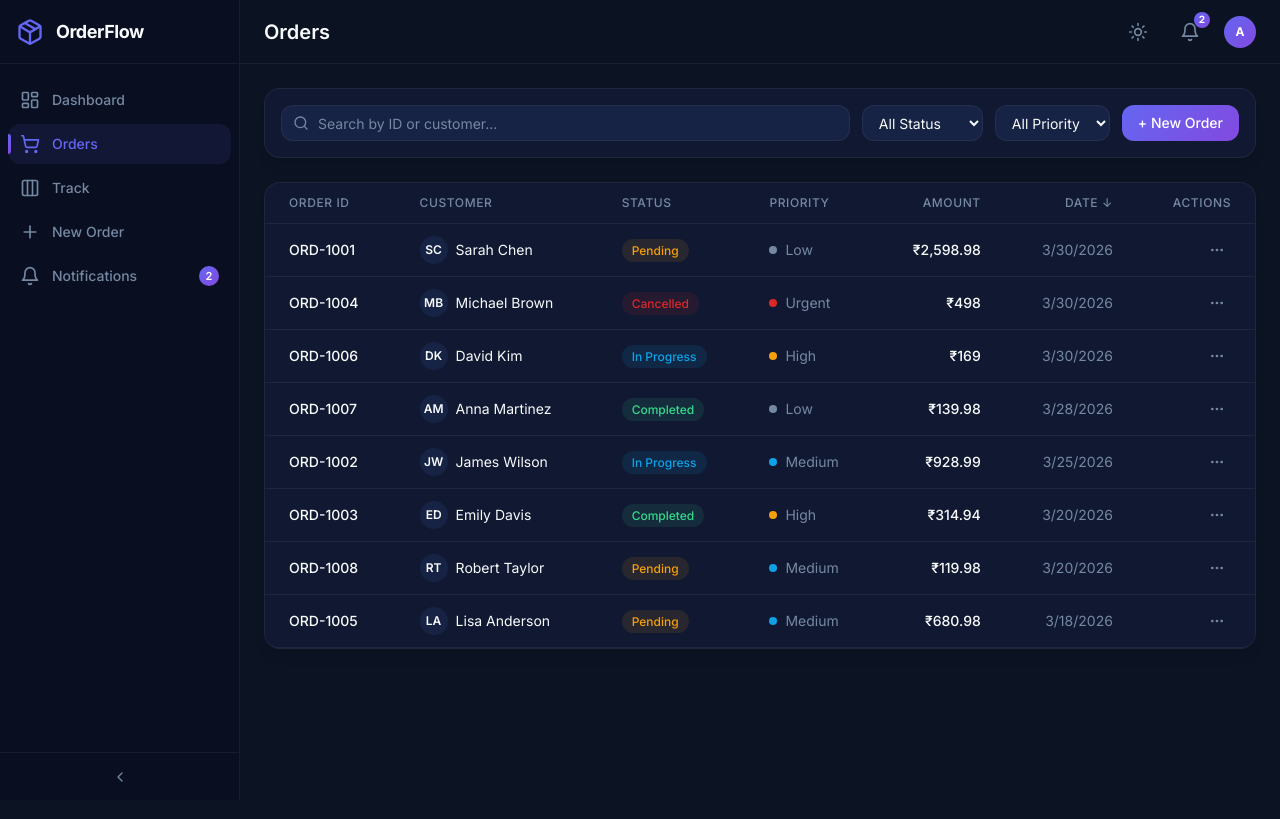
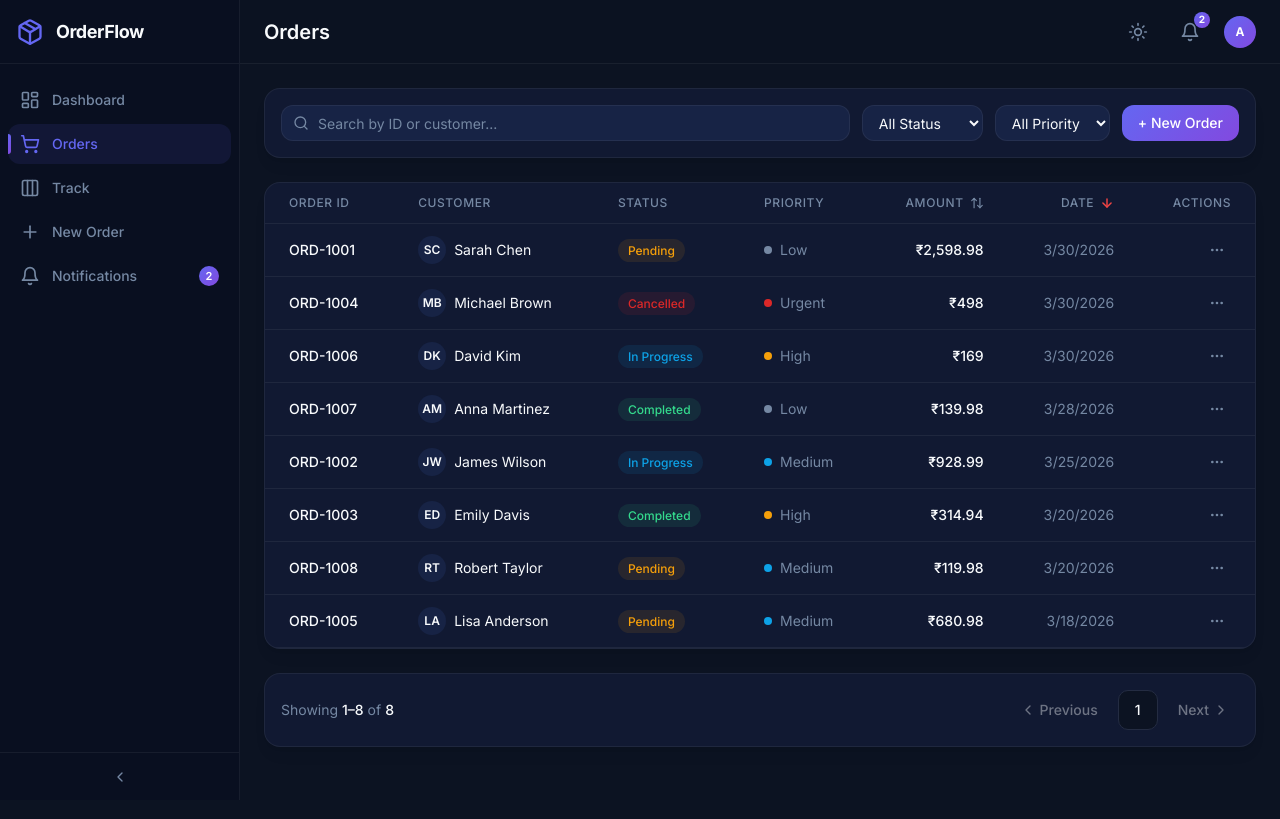
Before and after one commit to Shadab0072/order-management-system, a React (Vite) app: page /orders in a window 1280 px wide. Built offline with nearby package versions, Linux system fonts and the light colour scheme.

Commit message:
Enhanced UI components for better accessibility and usability. Updated dialog and dropdown menu styles for improved responsiveness and added pagination to the order list for better navigation. Refactored dropdown menu item actions to close the menu after selection.

```diff
--- a/src/components/ui/dialog.jsx
+++ b/src/components/ui/dialog.jsx
@@ -120,7 +120,7 @@ const DialogContent = forwardRef(({ className, children, hideClose, ...props },
   return createPortal(
     <AnimatePresence>
       {open && (
-        <div className="fixed inset-0 z-50 flex items-center justify-center">
+        <div className="fixed inset-0 z-50 flex items-center justify-center overflow-y-auto p-4 pt-6 pb-10 sm:p-6 sm:pb-12">
           <DialogOverlay onClick={() => setOpen(false)} />
           <motion.div
             ref={ref}
@@ -131,7 +131,7 @@ const DialogContent = forwardRef(({ className, children, hideClose, ...props },
             exit={{ opacity: 0, scale: 0.96 }}
             transition={{ duration: 0.15 }}
             className={cn(
-              "fixed left-[50%] top-[50%] z-50 grid w-full max-w-lg translate-x-[-50%] translate-y-[-50%] gap-4 border bg-background p-6 shadow-lg sm:rounded-lg",
+              "relative left-auto top-auto z-50 my-auto grid w-full max-w-lg max-h-[min(90vh,calc(100vh-4rem))] translate-x-0 translate-y-0 gap-4 overflow-y-auto border bg-background p-6 shadow-lg sm:rounded-lg",
               className
             )}
             onClick={(e) => e.stopPropagation()}
--- a/src/context/OrderContext.jsx
+++ b/src/context/OrderContext.jsx
@@ -22,7 +22,8 @@ const sampleCustomers = [
   { name: "Lisa Anderson", email: "lisa@example.com", phone: "+1 555-0105", address: "654 Maple Rd", city: "Chicago", state: "IL", zip: "60601" },
   { name: "David Kim", email: "david@example.com", phone: "+1 555-0106", address: "987 Birch Ct", city: "Denver", state: "CO", zip: "80201" },
   { name: "Anna Martinez", email: "anna@example.com", phone: "+1 555-0107", address: "147 Walnut Way", city: "Miami", state: "FL", zip: "33101" },
-  { name: "Robert Taylor", email: "robert@example.com", phone: "+1 555-0108", address: "258 Spruce Pl", city: "Portland", state: "OR", zip: "97201" }
+  { name: "Robert Taylor", email: "robert@example.com", phone: "+1 555-0108", address: "258 Spruce Pl", city: "Portland", state: "OR", zip: "97201" },
+
 ];
 const sampleItems = [
   [{ id: "1", name: 'MacBook Pro 16"', quantity: 1, price: 2499 }, { id: "2", name: "USB-C Hub", quantity: 2, price: 49.99 }],
--- a/src/pages/OrderList.jsx
+++ b/src/pages/OrderList.jsx
@@ -1,8 +1,34 @@
-import React, { useMemo, useState } from "react";
+import React, { useEffect, useMemo, useState } from "react";
 import { Link, useNavigate } from "react-router-dom";
-import { Search, Eye, Edit, XCircle, MoreHorizontal } from "lucide-react";
+import {
+  Search,
+  Eye,
+  Edit,
+  XCircle,
+  MoreHorizontal,
+  ArrowUp,
+  ArrowDown,
+  ArrowUpDown
+} from "lucide-react";
 import { useOrders } from "@/context/OrderContext";
 import { cn } from "@/lib/cn";
+import {
+  Pagination,
+  PaginationContent,
+  PaginationEllipsis,
+  PaginationItem,
+  PaginationLink,
+  PaginationNext,
+  PaginationPrevious
+} from "@/components/ui/pagination";
+import {
+  DropdownMenu,
+  DropdownMenuContent,
+  DropdownMenuItem,
+  DropdownMenuTrigger
+} from "@/components/ui/dropdown-menu";
+
+const PAGE_SIZE = 10;
 const statusBg = {
   pending: "bg-warning/10 text-warning",
   in_progress: "bg-info/10 text-info",
@@ -23,7 +49,7 @@ function OrderList() {
   const [priorityFilter, setPriorityFilter] = useState("all");
   const [sortField, setSortField] = useState("date");
   const [sortDir, setSortDir] = useState("desc");
-  const [actionMenu, setActionMenu] = useState(null);
+  const [page, setPage] = useState(1);
   const filtered = useMemo(() => {
     let result = [...orders];
     if (search) {
@@ -39,6 +65,34 @@ function OrderList() {
     });
     return result;
   }, [orders, search, statusFilter, priorityFilter, sortField, sortDir]);
+  const totalPages = Math.max(1, Math.ceil(filtered.length / PAGE_SIZE));
+  const paginated = useMemo(() => {
+    const start = (page - 1) * PAGE_SIZE;
+    return filtered.slice(start, start + PAGE_SIZE);
+  }, [filtered, page]);
+  const rangeStart = filtered.length === 0 ? 0 : (page - 1) * PAGE_SIZE + 1;
+  const rangeEnd = filtered.length === 0 ? 0 : Math.min(page * PAGE_SIZE, filtered.length);
+  useEffect(() => {
+    setPage(1);
+  }, [search, statusFilter, priorityFilter, sortField, sortDir]);
+  useEffect(() => {
+    setPage((p) => Math.min(p, totalPages));
+  }, [totalPages]);
+  const pageItems = useMemo(() => {
+    const t = totalPages;
+    const p = page;
+    if (t <= 7) return Array.from({ length: t }, (_, i) => i + 1);
+    const set = new Set([1, t, p, p - 1, p + 1].filter((n) => n >= 1 && n <= t));
+    const sorted = [...set].sort((a, b) => a - b);
+    const out = [];
+    let prev = 0;
+    for (const n of sorted) {
+      if (prev && n - prev > 1) out.push("ellipsis");
+      out.push(n);
+      prev = n;
+    }
+    return out;
+  }, [page, totalPages]);
   const toggleSort = (field) => {
     if (sortField === field) setSortDir((d) => d === "asc" ? "desc" : "asc");
     else {
@@ -47,7 +101,7 @@ function OrderList() {
     }
   };
   return (
-    <div className="space-y-4 sm:space-y-6 animate-fade-in">
+    <div className="space-y-4 sm:space-y-6 animate-fade-in pb-10 sm:pb-12">
       <div
         className="glass-card p-3 sm:p-4 flex flex-col sm:flex-row flex-wrap items-stretch sm:items-center gap-2 sm:gap-3">
         <div className="relative flex-1 min-w-0">
@@ -109,7 +163,7 @@ function OrderList() {
         </Link>
       </div>
       <div className="sm:hidden space-y-2">
-        {filtered.map((order) => <div
+        {paginated.map((order) => <div
           key={order.id}
           role="button"
           tabIndex={0}
@@ -206,16 +260,52 @@ function OrderList() {
                   Priority
                 </th>
                 <th
-                  className="text-right py-3 px-4 lg:px-6 text-xs font-medium text-muted-foreground uppercase tracking-wider cursor-pointer select-none hover:text-foreground"
+                  scope="col"
+                  aria-sort={
+                    sortField === "amount"
+                      ? sortDir === "asc"
+                        ? "ascending"
+                        : "descending"
+                      : undefined
+                  }
+                  className="text-right py-3 px-4 lg:px-6 text-xs font-medium text-muted-foreground uppercase tracking-wider cursor-pointer select-none hover:text-foreground transition-colors"
                   onClick={() => toggleSort("amount")}>
-                  {"Amount "}
-                  {sortField === "amount" && (sortDir === "asc" ? "\u2191" : "\u2193")}
+                  <span className="inline-flex w-full items-center justify-end gap-1.5">
+                    Amount
+                    {sortField === "amount" ? (
+                      sortDir === "asc" ? (
+                        <ArrowUp className="h-3.5 w-3.5 shrink-0 text-emerald-500" strokeWidth={2.5} aria-hidden />
+                      ) : (
+                        <ArrowDown className="h-3.5 w-3.5 shrink-0 text-red-500" strokeWidth={2.5} aria-hidden />
+                      )
+                    ) : (
+                      <ArrowUpDown className="h-3.5 w-3.5 shrink-0 text-muted-foreground" strokeWidth={2} aria-hidden />
+                    )}
+                  </span>
                 </th>
                 <th
-                  className="text-right py-3 px-4 lg:px-6 text-xs font-medium text-muted-foreground uppercase tracking-wider cursor-pointer select-none hover:text-foreground hidden lg:table-cell"
+                  scope="col"
+                  aria-sort={
+                    sortField === "date"
+                      ? sortDir === "asc"
+                        ? "ascending"
+                        : "descending"
+                      : undefined
+                  }
+                  className="text-right py-3 px-4 lg:px-6 text-xs font-medium text-muted-foreground uppercase tracking-wider cursor-pointer select-none hover:text-foreground transition-colors hidden lg:table-cell"
                   onClick={() => toggleSort("date")}>
-                  {"Date "}
-                  {sortField === "date" && (sortDir === "asc" ? "\u2191" : "\u2193")}
+                  <span className="inline-flex w-full items-center justify-end gap-1.5">
+                    Date
+                    {sortField === "date" ? (
+                      sortDir === "asc" ? (
+                        <ArrowUp className="h-3.5 w-3.5 shrink-0 text-emerald-500" strokeWidth={2.5} aria-hidden />
+                      ) : (
+                        <ArrowDown className="h-3.5 w-3.5 shrink-0 text-red-500" strokeWidth={2.5} aria-hidden />
+                      )
+                    ) : (
+                      <ArrowUpDown className="h-3.5 w-3.5 shrink-0 text-muted-foreground" strokeWidth={2} aria-hidden />
+                    )}
+                  </span>
                 </th>
                 <th
                   className="text-right py-3 px-4 lg:px-6 text-xs font-medium text-muted-foreground uppercase tracking-wider">
@@ -224,7 +314,7 @@ function OrderList() {
               </tr>
             </thead>
             <tbody>
-              {filtered.map((order) => <tr
+              {paginated.map((order) => <tr
                 key={order.id}
                 role="button"
                 tabIndex={0}
@@ -272,41 +362,39 @@ function OrderList() {
                   className="py-3 px-4 lg:px-6 text-right text-muted-foreground hidden lg:table-cell">
                   {new Date(order.date).toLocaleDateString()}
                 </td>
-                <td
-                  className="py-3 px-4 lg:px-6 text-right relative"
-                  onClick={(e) => e.stopPropagation()}>
-                  <button
-                    type="button"
-                    onClick={() => setActionMenu(actionMenu === order.id ? null : order.id)}
-                    className="p-1.5 rounded-lg hover:bg-muted transition-colors">
-                    <MoreHorizontal className="h-4 w-4 text-muted-foreground" />
-                  </button>
-                  {actionMenu === order.id && <div
-                    className="absolute right-4 lg:right-6 top-full mt-1 w-36 rounded-xl bg-surface-1 border border-border shadow-xl z-50 py-1 animate-scale-in">
-                    <Link
-                      to={`/orders/${order.id}`}
-                      className="flex items-center gap-2 px-3 py-2 text-sm text-foreground hover:bg-muted/50"
-                      onClick={() => setActionMenu(null)}>
-                      <Eye className="h-3.5 w-3.5" />
-                      {" View"}
-                    </Link>
-                    <Link
-                      to={`/orders/${order.id}/edit`}
-                      className="flex items-center gap-2 px-3 py-2 text-sm text-foreground hover:bg-muted/50"
-                      onClick={() => setActionMenu(null)}>
-                      <Edit className="h-3.5 w-3.5" />
-                      {" Edit"}
-                    </Link>
-                    {order.status !== "cancelled" && <button
-                      onClick={() => {
-                        cancelOrder(order.id);
-                        setActionMenu(null);
-                      }}
-                      className="flex items-center gap-2 px-3 py-2 text-sm text-destructive hover:bg-muted/50 w-full">
-                      <XCircle className="h-3.5 w-3.5" />
-                      {" Cancel"}
-                    </button>}
-                  </div>}
+                <td className="py-3 px-4 lg:px-6 text-right" onClick={(e) => e.stopPropagation()}>
+                  <DropdownMenu>
+                    <DropdownMenuTrigger asChild={true}>
+                      <button
+                        type="button"
+                        className="p-1.5 rounded-lg hover:bg-muted transition-colors"
+                        aria-label="Order actions">
+                        <MoreHorizontal className="h-4 w-4 text-muted-foreground" />
+                      </button>
+                    </DropdownMenuTrigger>
+                    <DropdownMenuContent
+                      align="end"
+                      className="w-36 rounded-xl border-border bg-surface-1 py-1 shadow-xl">
+                      <DropdownMenuItem
+                        className="cursor-pointer gap-2 rounded-lg px-3 py-2 text-foreground hover:bg-muted/50 focus:bg-muted/50"
+                        onClick={() => navigate(`/orders/${order.id}`)}>
+                        <Eye className="h-3.5 w-3.5 shrink-0" />
+                        View
+                      </DropdownMenuItem>
+                      <DropdownMenuItem
+                        className="cursor-pointer gap-2 rounded-lg px-3 py-2 text-foreground hover:bg-muted/50 focus:bg-muted/50"
+                        onClick={() => navigate(`/orders/${order.id}/edit`)}>
+                        <Edit className="h-3.5 w-3.5 shrink-0" />
+                        Edit
+                      </DropdownMenuItem>
+                      {order.status !== "cancelled" && <DropdownMenuItem
+                        className="cursor-pointer gap-2 rounded-lg px-3 py-2 text-destructive hover:bg-muted/50 focus:bg-muted/50"
+                        onClick={() => cancelOrder(order.id)}>
+                        <XCircle className="h-3.5 w-3.5 shrink-0" />
+                        Cancel
+                      </DropdownMenuItem>}
+                    </DropdownMenuContent>
+                  </DropdownMenu>
                 </td>
               </tr>)}
               {filtered.length === 0 && <tr>
@@ -318,6 +406,59 @@ function OrderList() {
           </table>
         </div>
       </div>
+      {filtered.length > 0 && <div
+        className="glass-card flex flex-col gap-3 sm:flex-row sm:items-center sm:justify-between p-3 sm:p-4 rounded-2xl">
+        <p className="text-sm text-muted-foreground text-center sm:text-left">
+          {"Showing "}
+          <span className="font-medium text-foreground">
+            {rangeStart}
+            {"–"}
+            {rangeEnd}
+          </span>
+          {" of "}
+          <span className="font-medium text-foreground">
+            {filtered.length}
+          </span>
+        </p>
+        <Pagination className="mx-0 w-full sm:w-auto justify-center sm:justify-end">
+          <PaginationContent className="flex-wrap justify-center">
+            <PaginationItem>
+              <PaginationPrevious
+                href="#"
+                onClick={(e) => {
+                  e.preventDefault();
+                  setPage((p) => Math.max(1, p - 1));
+                }}
+                className={cn(page <= 1 && "pointer-events-none opacity-40")}
+                aria-disabled={page <= 1} />
+            </PaginationItem>
+            {pageItems.map((item, idx) => item === "ellipsis" ? <PaginationItem key={`e-${idx}`}>
+              <PaginationEllipsis />
+            </PaginationItem> : <PaginationItem key={item}>
+              <PaginationLink
+                href="#"
+                isActive={item === page}
+                size="icon"
+                onClick={(e) => {
+                  e.preventDefault();
+                  setPage(item);
+                }}>
+                {item}
+              </PaginationLink>
+            </PaginationItem>)}
+            <PaginationItem>
+              <PaginationNext
+                href="#"
+                onClick={(e) => {
+                  e.preventDefault();
+                  setPage((p) => Math.min(totalPages, p + 1));
+                }}
+                className={cn(page >= totalPages && "pointer-events-none opacity-40")}
+                aria-disabled={page >= totalPages} />
+            </PaginationItem>
+          </PaginationContent>
+        </Pagination>
+      </div>}
     </div>
   );
 }
```
Also changed, not shown: src/components/ui/Modal.jsx (+9 -2 lines), src/components/ui/dropdown-menu.jsx (+37 -11 lines).
